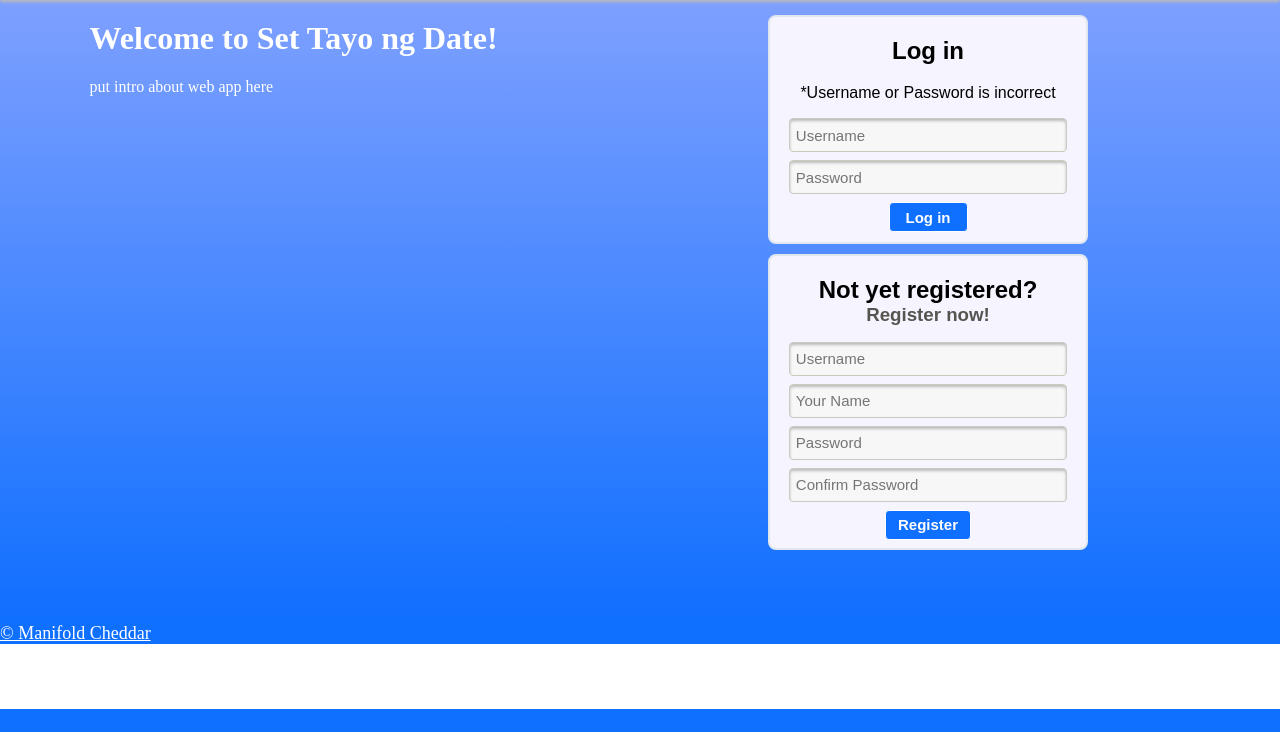
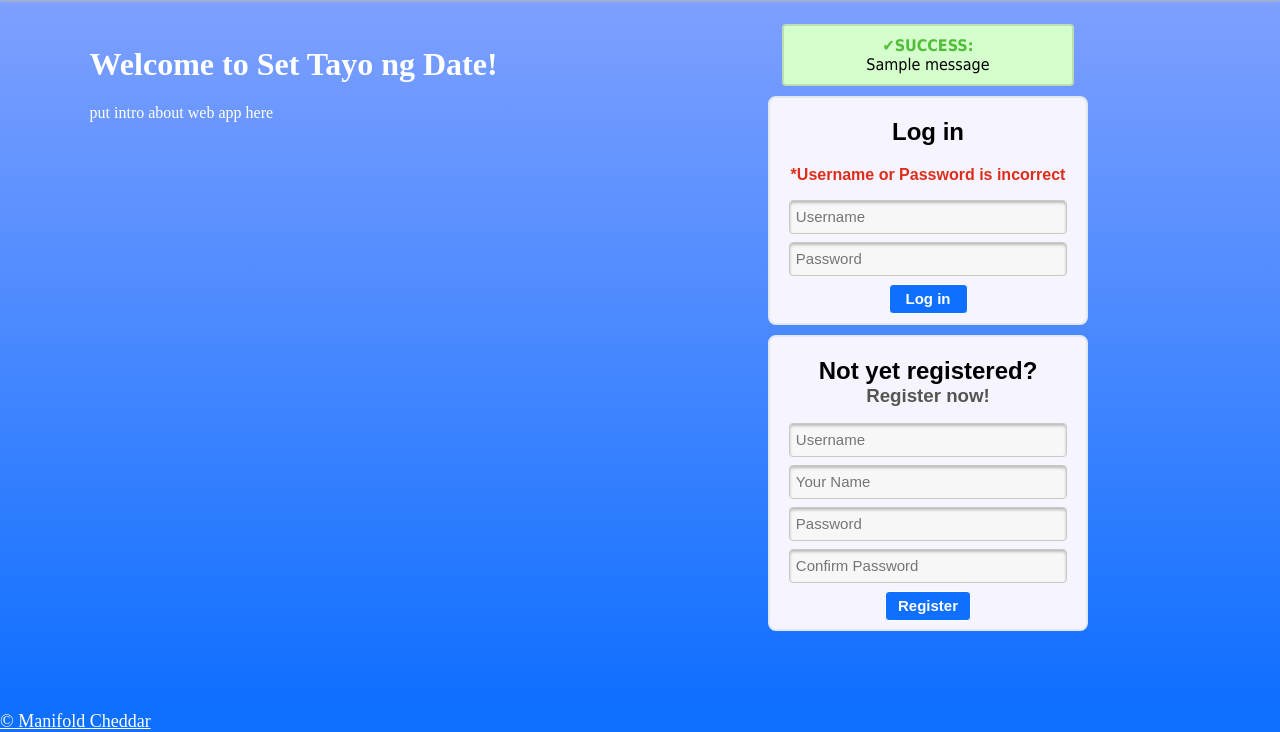
Before and after one commit to DarkPotatoKing/cs-191-192-repo, a Django app: page /login/ in a window 1280 px wide. Shown: the part 91-823 px from the top of the page. Before the commit the page ends 800 px from the top, so only its background shows below. Run offline with Django 3.2, Linux system fonts and the light colour scheme; data comes from the database, SQL or seed files in the repository; both versions use the stored data as it was after the commit; tables that the repository leaves empty hold one stand-in row (values such as "Sample post"); one stand-in notice (Sample message) is shown.

Commit message:
More UI changes with messages

```diff
--- a/05-Implementation/SetTayoNgDate/std/static/css/std.css
+++ b/05-Implementation/SetTayoNgDate/std/static/css/std.css
@@ -100,6 +100,51 @@
 	background-color:#0d59cc;
 	border: 2px solid #0d59cc;
 }
+
+/*messages*/
+.success{
+	font-family: Tahoma, Geneva, sans-serif;
+	background-color: #d4fecc;
+	width: 90%;
+	margin: 0 auto;
+	margin-bottom: 2%;
+	padding: 10px 0 10px 0;
+	border: 2px solid #bddeb3;
+	border-radius: 4px;
+	text-align: center;
+}
+
+.success > span{
+	font-weight: bold;
+	color: #52bd3a;
+}
+
+.success > p{
+	margin: 0;
+}
+
+.warning{
+	font-family: Tahoma, Geneva, sans-serif;
+	background-color: #eec8c5;
+	width: 90%;
+	margin: 0 auto;
+	margin-bottom: 1%;
+	padding: 10px 0 10px 0;
+	border: 2px solid #d4bfbe;
+	border-radius: 4px;
+	text-align: center;
+}
+
+
+.warning > span{
+	font-weight: bold;
+	color: #b84642;
+}
+
+.warning > p{
+	margin: 0;
+}
+
 /*---------------------------------------------------*/
 
 /*-------------login and register forms-------------------*/
@@ -123,7 +168,7 @@
 	font-family: arial, sans-serif;
 	color: black;
 	border: 2px solid #e1e8ed;
-	margin: 5% 0 3% 0;
+	margin: 3% 0 3% 0;
 	text-align: center;
 	padding: 0 0 3% 0;
 	border-radius: 8px;
@@ -210,21 +255,28 @@
 
 #logindiv{
 	background: linear-gradient(#7ea0ff,#0f6fff);
+	padding-top: 2%;
 }
 
 #foot{
 	background-color: #0f6fff;
+	padding-top: 0.5%
 }
 
 #foot > a{
 	color: white;
 	font-size: 18px;
 }
+
+.logf{
+	color: #de2e1a;
+	font-weight: bold;
+}
 /*---------------------------------------------------*/
 
 /*--------------------home page----------------------*/
 .divbody{
-	background-color: #f5f8fa;
+	background-color: #f1f2f5;
 	padding: 0.2% 0 2% 0;
 }
 
--- a/05-Implementation/SetTayoNgDate/std/templates/std/login.html
+++ b/05-Implementation/SetTayoNgDate/std/templates/std/login.html
@@ -9,10 +9,20 @@
 			<p style = "color: white;">put intro about web app here</p>
 		</div>
 		<div class = "forms">
+			{% if messages %}
+				{% for message in messages %}
+					{% if message.tags == "success"%}
+						<div class="{{ message.tags }}">
+							<span>&#10004;SUCCESS:</span>
+							<p>{{ message }}</p>
+						</div>
+					{% endif %}
+				{% endfor %}
+			{% endif %}
 			<div class = "loginform">
 				<h2>Log in</h2>
 				{% if fail == True %}
-				<p>*Username or Password is incorrect</p>
+				<p class="logf" >*Username or Password is incorrect</p>
 				{% else %}
 				<p></p>
 				{% endif %}
@@ -30,9 +40,9 @@
 				<h2> Not yet registered? </h2>
 				<h3>Register now! </h3>
 				{% if passerror == 1 %}
-				<p>*Passwords do not match</p>
+				<p class="logf">*Passwords do not match</p>
 				{% elif passerror == 2 %}
-				<p>*Username already exists, please choose a different one</p>
+				<p class="logf">*Username already exists, please choose a different one</p>
 				{% else %}
 				<p></p>
 				{% endif %}
--- a/05-Implementation/SetTayoNgDate/std/views.py
+++ b/05-Implementation/SetTayoNgDate/std/views.py
@@ -24,7 +24,7 @@
 from std.models import *
 import datetime
 from calendar import monthrange, isleap
-
+from django.contrib import messages
 
 # Create your views here.
 def index(request):
@@ -39,13 +39,13 @@
     #insert the function here
     #if successful, return index
     #else, return to login page with error
-    error = not (User.authenticate(request.POST.get('uname'), request.POST.get('passw')))
-    if error:
-        return render(request, 'std/login.html', {"fail": True})
-    else:
-        currentUser = User.objects.get(username=request.POST.get('uname'))
-        request.session['curr_ID'] = currentUser.id
-        return redirect(profile)
+	error = not (User.authenticate(request.POST.get('uname'), request.POST.get('passw')))
+	if error:
+		return render(request, 'std/login.html', {'fail': True})
+	else:
+		currentUser = User.objects.get(username=request.POST.get('uname'))
+		request.session['curr_ID'] = currentUser.id
+		return redirect(profile)
 
 def profile(request):
 
@@ -102,7 +102,8 @@
 		return render(request, 'std/login.html', {"passerror": 2})
 	except:
 		User.create(request.POST.get('uname'), request.POST.get('passw'), request.POST.get('identity'))
-	return render(request, 'std/register.html')
+		messages.success(request, 'Registration successful!')
+	return render(request, 'std/login.html')
 
 # def home(request):
 # 	#curr_ID = request.session['curr_ID']
@@ -172,40 +173,40 @@
 	return render(request, 'std/editprofile.html',{'uID': curr_ID, 'sched': toPass, 'name':User.objects.get(id=curr_ID).name})
 
 def saveprofile(request):
-    curr_ID = request.session['curr_ID']
-    currSched = request.POST.get('schedule')
+	curr_ID = request.session['curr_ID']
+	currSched = request.POST.get('schedule')
 
-    try:
-        newSched = currSched.split(',')
-        parsed = []
-        for i in xrange(len(newSched)):
-            toAppend = []
+	try:
+		newSched = currSched.split(',')
+		parsed = []
+		for i in xrange(len(newSched)):
+			toAppend = []
 
-            if newSched[i][0] == 'M':
-                toAppend.append(1)
-            elif newSched[i][0] == 'T':
-                toAppend.append(2)
-            elif newSched[i][0] == 'W':
-                toAppend.append(3)
-            elif newSched[i][0] == 'H':
-                toAppend.append(4)
-            elif newSched[i][0] == 'F':
-                toAppend.append(5)
-            elif newSched[i][0] == 'S':
-                toAppend.append(6)
+			if newSched[i][0] == 'M':
+				toAppend.append(1)
+			elif newSched[i][0] == 'T':
+				toAppend.append(2)
+			elif newSched[i][0] == 'W':
+				toAppend.append(3)
+			elif newSched[i][0] == 'H':
+				toAppend.append(4)
+			elif newSched[i][0] == 'F':
+				toAppend.append(5)
+			elif newSched[i][0] == 'S':
+				toAppend.append(6)
 
-            time = int(newSched[i][1:])
-            toAppend.append(time)
-            parsed.append(toAppend)
+			time = int(newSched[i][1:])
+			toAppend.append(time)
+			parsed.append(toAppend)
 
         #use kyle method here
-        Schedule.objects.filter(user_id=curr_ID).delete()
-        for x in xrange(len(newSched)):
-            Schedule.add_sched(curr_ID, parsed[x][0], parsed[x][1])
-
-        return redirect(profile)
-    except:
-        return redirect(profile)
+		Schedule.objects.filter(user_id=curr_ID).delete()
+		for x in xrange(len(newSched)):
+			Schedule.add_sched(curr_ID, parsed[x][0], parsed[x][1])
+		messages.success(request, 'Your schedule has been updated')
+		return redirect(profile)
+	except:
+		return redirect(profile)
 
 
 def logout(request):
@@ -234,84 +235,89 @@
     return render(request,'std/createmeetup.html', {'names': toPass})
 
 def createmeetup2(request):
-    try:
-        curr_ID = request.session['curr_ID']
-    except:
-        return redirect(index)
+	try:
+		curr_ID = request.session['curr_ID']
+	except:
+		return redirect(index)
 
-    toPass = request.POST.getlist('users')
-    for i in xrange(len(toPass)):
-        toPass[i] = int(toPass[i])
-    if len(toPass)==0:
-        return redirect(createmeetup)
-    toPass.append(curr_ID)
-    commonsched = Schedule.find_common_schedules(toPass)
-    return render(request,'std/createmeetup2.html', {'common': commonsched, 'users': toPass})
+	toPass = request.POST.getlist('users')
+	for i in xrange(len(toPass)):
+		toPass[i] = int(toPass[i])
+	if len(toPass)==0:
+		messages.warning(request, 'Please select at least one person to meet up')
+		return redirect(createmeetup)
+	toPass.append(curr_ID)
+	commonsched = Schedule.find_common_schedules(toPass)
+	return render(request,'std/createmeetup2.html', {'common': commonsched, 'users': toPass})
 
 def savemeetup(request):
-    try:
-        curr_ID = request.session['curr_ID']
-    except:
-        return redirect(index)
-    meetUps = request.POST.getlist('schedtomeet')
-    userList = request.POST.get('usersmeet')
-    userList = userList.split(',')
-    description = request.POST.get('description')
-    for i in userList:
-        i = int(i)
+	try:
+		curr_ID = request.session['curr_ID']
+	except:
+		return redirect(index)
+	meetUps = request.POST.getlist('schedtomeet')
+	userList = request.POST.get('usersmeet')
+	userList = userList.split(',')
+	description = request.POST.get('description')
+	for i in userList:
+		i = int(i)
 
-    scheds = []
-    for i in xrange(len(meetUps)):
-        toAppend = []
-        if meetUps[i][0] == 'M':
-            toAppend.append(1)
-        elif meetUps[i][0] == 'T':
-            toAppend.append(2)
-        elif meetUps[i][0] == 'W':
-            toAppend.append(3)
-        elif meetUps[i][0] == 'H':
-            toAppend.append(4)
-        elif meetUps[i][0] == 'F':
-            toAppend.append(5)
-        elif meetUps[i][0] == 'S':
-            toAppend.append(6)
-        toAppend.append(int(meetUps[i][1:]))
-        scheds.append(toAppend)
+	scheds = []
+	for i in xrange(len(meetUps)):
+		toAppend = []
+		if meetUps[i][0] == 'M':
+			toAppend.append(1)
+		elif meetUps[i][0] == 'T':
+			toAppend.append(2)
+		elif meetUps[i][0] == 'W':
+			toAppend.append(3)
+		elif meetUps[i][0] == 'H':
+			toAppend.append(4)
+		elif meetUps[i][0] == 'F':
+			toAppend.append(5)
+		elif meetUps[i][0] == 'S':
+			toAppend.append(6)
+		toAppend.append(int(meetUps[i][1:]))
+		scheds.append(toAppend)
 
-    toSave = MeetupSchedule.parse_table(scheds)
-    if toSave == None:
-        commonsched = Schedule.find_common_schedules(userList)
-        return render(request, 'std/createmeetup2.html', {'common': commonsched, 'users': userList, 'error': 1})
-    else:
-        currYear = datetime.date.today().year
-        currMonth = datetime.date.today().month
-        currDay = datetime.date.today().day
-        dayOfTheWeek = datetime.date.today().weekday()+1%7
+	toSave = MeetupSchedule.parse_table(scheds)
+	if toSave == None:
+		commonsched = Schedule.find_common_schedules(userList)
+		messages.warning(request, 'Please follow instructions')
+		return render(request, 'std/createmeetup2.html', {'common': commonsched, 'users': userList, 'error': 1})
+	else:
+		currYear = datetime.date.today().year
+		currMonth = datetime.date.today().month
+		currDay = datetime.date.today().day
+		dayOfTheWeek = datetime.date.today().weekday()+1%7
 
-        addDay =(scheds[0][0]-dayOfTheWeek)%7
-        if addDay==0:
-            addDay=7
-        meetUpDate = (currDay+addDay)%monthrange(currYear, currMonth)[1]
-        meetUpMonth = currMonth
-        if meetUpDate < currDay:
-            meetUpMonth+=1 if currMonth<12 else 1
-        meetUpYear = currYear if meetUpMonth >= currMonth else currYear+1
-        MeetupSchedule.add_meetup_sched(curr_ID, meetUpDate, meetUpMonth, meetUpYear, toSave[1], toSave[2], toSave[3], toSave[4],description)
-        for x in xrange(len(userList)):
-            MeetupRequest.add_meetup_request(MeetupSchedule.objects.latest('id').id, userList[x])
-        return redirect(profile)
+		addDay =(scheds[0][0]-dayOfTheWeek)%7
+		if addDay==0:
+			addDay=7
+		meetUpDate = (currDay+addDay)%monthrange(currYear, currMonth)[1]
+		meetUpMonth = currMonth
+		if meetUpDate < currDay:
+			meetUpMonth+=1 if currMonth<12 else 1
+		meetUpYear = currYear if meetUpMonth >= currMonth else currYear+1
+		MeetupSchedule.add_meetup_sched(curr_ID, meetUpDate, meetUpMonth, meetUpYear, toSave[1], toSave[2], toSave[3], toSave[4],description)
+		for x in xrange(len(userList)):
+			MeetupRequest.add_meetup_request(MeetupSchedule.objects.latest('id').id, userList[x])
+		messages.success(request, 'Create Meet Up Successful')
+		return redirect(profile)
 
 def accept(request):
-    try:
-        curr_ID = request.session['curr_ID']
-    except:
-        return redirect(index)
-    confirm = request.POST.get('confirm')
-    if confirm == None:
-        return redirect(profile)
-    if confirm[-1]=='1':
-        MeetupRequest.objects.filter(member_id=curr_ID).filter(meetup_schedule_id=int(confirm[:-2]))[0].accept()
-        return redirect(profile)
-    elif confirm[-1]=='0':
-        MeetupRequest.objects.filter(member_id=curr_ID).filter(meetup_schedule_id=int(confirm[:-2]))[0].reject()
-        return redirect(profile)
+	try:
+		curr_ID = request.session['curr_ID']
+	except:
+		return redirect(index)
+	confirm = request.POST.get('confirm')
+	if confirm == None:
+		return redirect(profile)
+	if confirm[-1]=='1':
+		MeetupRequest.objects.filter(member_id=curr_ID).filter(meetup_schedule_id=int(confirm[:-2]))[0].accept()
+		messages.success(request, 'You have just confirmed your ATTENDANCE to a meeting')
+		return redirect(profile)
+	elif confirm[-1]=='0':
+		MeetupRequest.objects.filter(member_id=curr_ID).filter(meetup_schedule_id=int(confirm[:-2]))[0].reject()
+		messages.success(request, 'You have just confirmed your ABSENCE to a meeting')
+		return redirect(profile)
```
Also changed, not shown: other parts of 05-Implementation/SetTayoNgDate/std/static/css/std.css (+42 -19 lines), 05-Implementation/SetTayoNgDate/std/templates/std/createmeetup.html (+21 -2 lines), 05-Implementation/SetTayoNgDate/std/templates/std/createmeetup2.html (+17 -2 lines), 05-Implementation/SetTayoNgDate/std/templates/std/editprofile.html (+4 -3 lines), 05-Implementation/SetTayoNgDate/std/templates/std/profile.html (+49 -37 lines), 05-Implementation/SetTayoNgDate/db.sqlite3.
